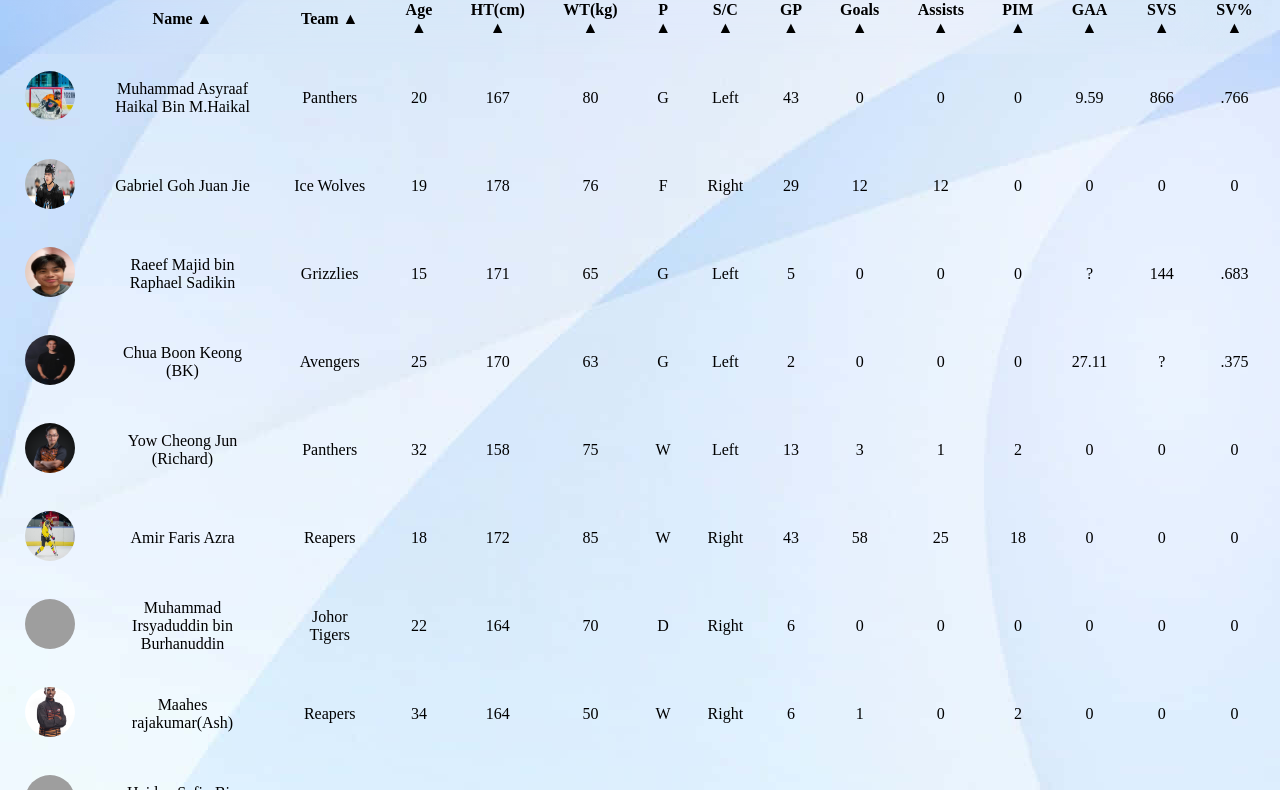
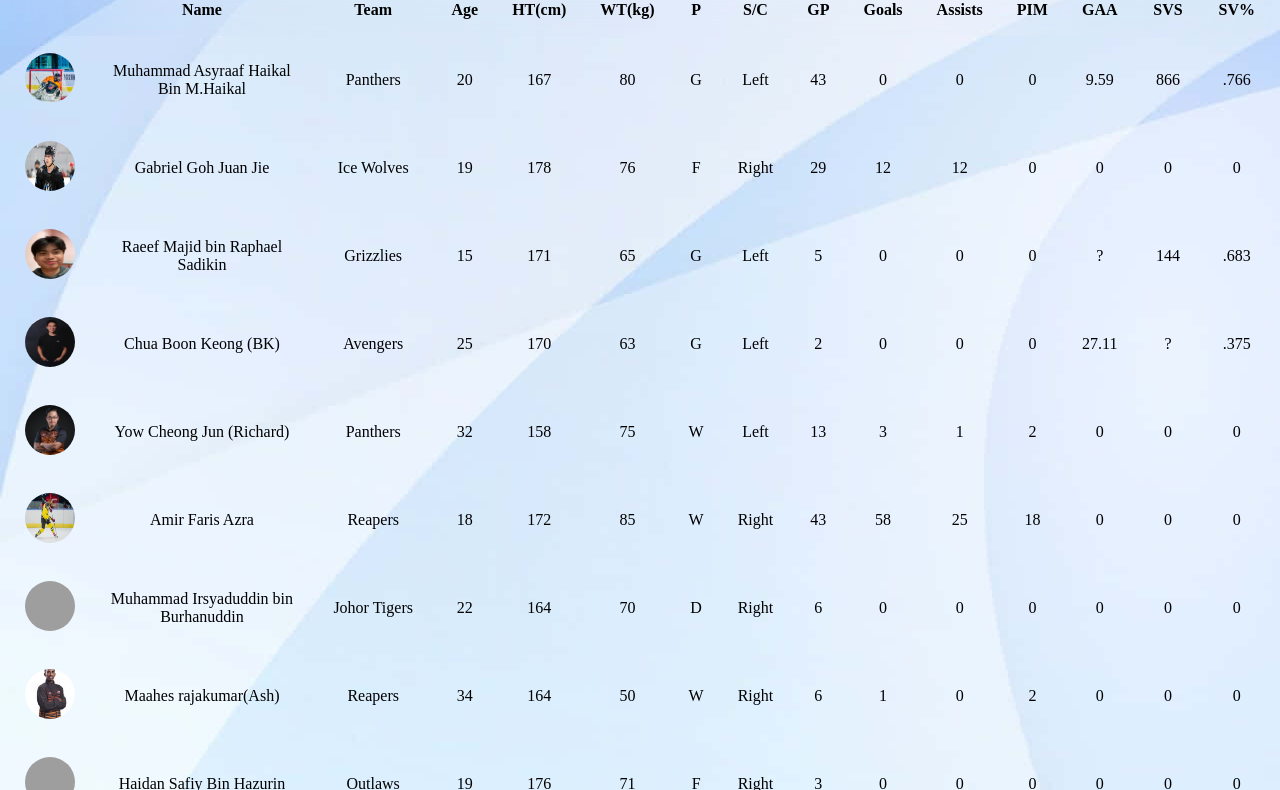
Before and after one commit to MFaiqH/MIHF, a website: page list.html in a window 1280 px wide. Shown: the part 114-904 px from the top of the page. Drawn offline with nearby package versions, Linux system fonts and the light colour scheme; grey boxes are pictures that could not be loaded.

Commit message:
Update list.html

```diff
--- a/list.html
+++ b/list.html
@@ -16,20 +16,20 @@
         <table id="table">
             <tr class="header" data-row="header">
                 <th></th>
-                <th style="flex: 3;" data-column="name" data-order="desc">Name &#9650</th>
-                <th style="flex: 3;" data-column="team" data-order="desc">Team &#9650</th>
-                <th data-column="age" data-order="desc">Age &#9650</th>
-                <th data-column="ht" data-order="desc">HT(cm) &#9650</th>
-                <th data-column="wt" data-order="desc">WT(kg) &#9650</th>
-                <th data-column="pos" data-order="desc">P &#9650</th>
-                <th data-column="snc" data-order="desc">S/C &#9650</th>
-                <th data-column="gp" data-order="desc">GP &#9650</th>
-                <th data-column="goals" data-order="desc">Goals &#9650</th>
-                <th data-column="assists" data-order="desc">Assists &#9650</th>
-                <th data-column="pim" data-order="desc">PIM &#9650</th>
-                <th data-column="gaa" data-order="desc">GAA &#9650</th>
-                <th data-column="svs" data-order="desc">SVS &#9650</th>
-                <th data-column="svp" data-order="desc">SV% &#9650</th>
+                <th style="flex: 3;" data-column="name" data-order="desc">Name</th>
+                <th style="flex: 3;" data-column="team" data-order="desc">Team</th>
+                <th data-column="age" data-order="desc">Age</th>
+                <th data-column="ht" data-order="desc">HT(cm)</th>
+                <th data-column="wt" data-order="desc">WT(kg)</th>
+                <th data-column="pos" data-order="desc">P</th>
+                <th data-column="snc" data-order="desc">S/C</th>
+                <th data-column="gp" data-order="desc">GP</th>
+                <th data-column="goals" data-order="desc">Goals</th>
+                <th data-column="assists" data-order="desc">Assists</th>
+                <th data-column="pim" data-order="desc">PIM</th>
+                <th data-column="gaa" data-order="desc">GAA</th>
+                <th data-column="svs" data-order="desc">SVS</th>
+                <th data-column="svp" data-order="desc">SV%</th>
             </tr>
             <tbody id="playersList">
 
```
